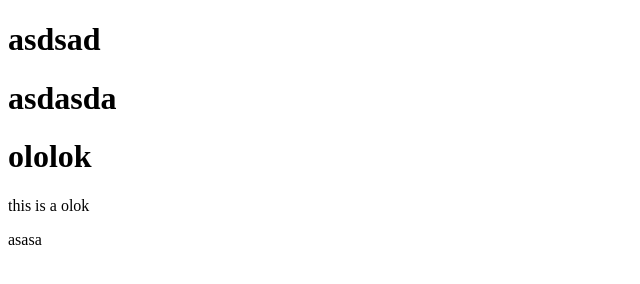
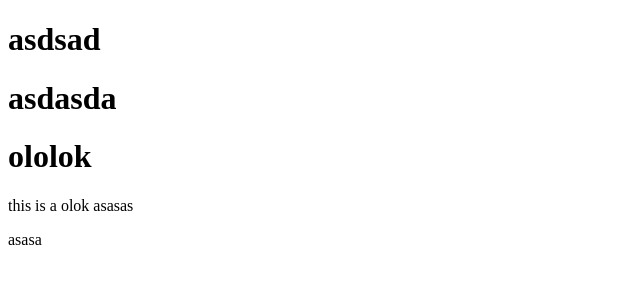
Before and after one commit to Jes2ni16/Practice-repo, a plain HTML site: page index.html in a window 1280 px wide. Shown: the full height of the page, 0-640 px from the left. Drawn offline with Linux system fonts and the light colour scheme.

Commit message:
practice

```diff
--- a/index.html
+++ b/index.html
@@ -10,7 +10,7 @@
     <h1>asdsad</h1>
     <h1>asdasda</h1>
     <h1>ololok</h1>
-    this is a olok
+    this is a olok asasas
     <p>asasa</p>
   </body>
 </html>
```
